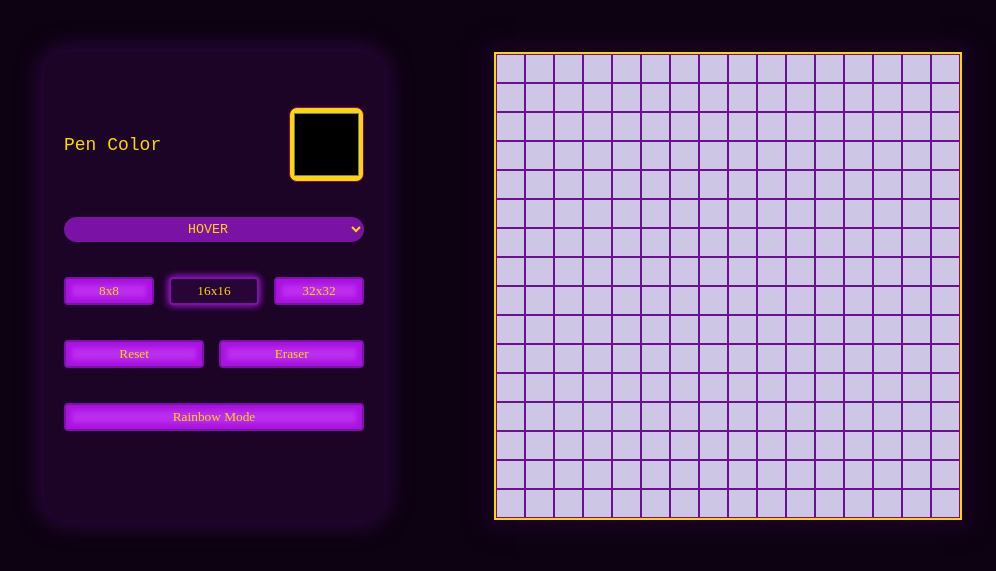
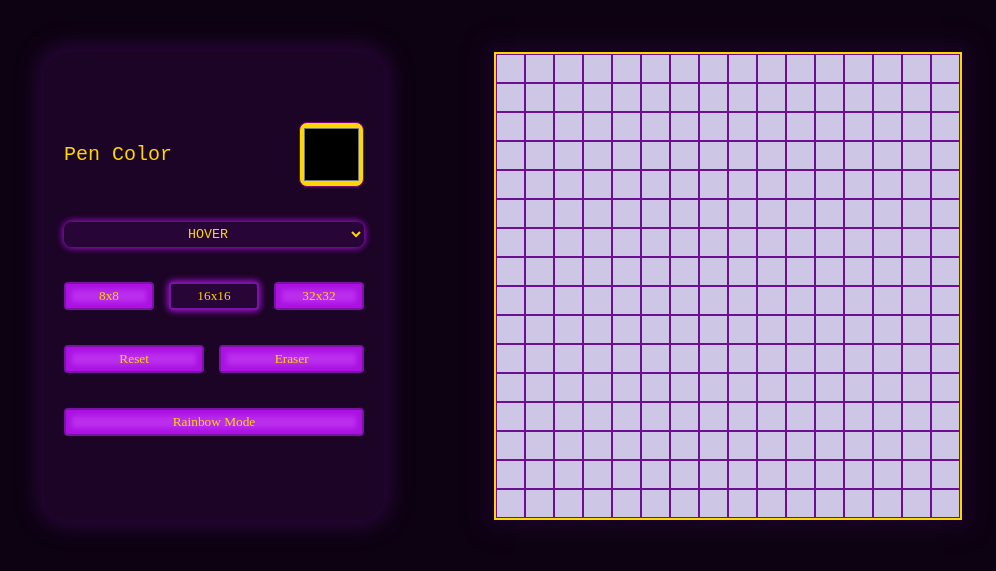
Before and after one commit to SiFou01/Sketch, a plain HTML site: page index.html in a window 1280 px wide. Shown: the part 63-634 px from the top of the page, without its empty margins (137-1133 px from the left). Drawn offline with Linux system fonts and the light colour scheme; a web font is replaced by a local one.

Commit message:
Style select button

```diff
--- a/index.html
+++ b/index.html
@@ -17,10 +17,12 @@
                 <p>Pen Color</p>
                 <input id="color-selector" type="color" onchange="getSelectedColor()">
             </div>
-            <select>
-                <option>HOVER</option>
-                <option>CLICK</option>
-            </select>
+            <div class="select">
+                <select>
+                    <option>HOVER</option>
+                    <option>CLICK</option>
+                </select>
+            </div>
             <div id="box-size">
                 <button onclick="changeBoxes(8)" id="btn8">8x8</button>
                 <button onclick="changeBoxes(16)" class="selected" id="btn16">16x16</button>
--- a/styles.css
+++ b/styles.css
@@ -31,7 +31,7 @@ h1 {
     gap: 35px;
     background-color: #1B0425;
     padding: 20px;
-    padding-top: 55px;
+    padding-top: 70px;
     border-radius: 25px;
     box-shadow: 0px 0px 20px 8px #270637;
 }
@@ -93,11 +93,6 @@ button {
     box-shadow: inset 0px 0px 5px 6px #AB12E2;
 }
 
-/*button:hover {
-        background-color: #270637;
-        box-shadow: 0px 0px 6px 3px #BB2FEE;
-} */
-
 .selected {
     background-color: #270637;
     box-shadow: 0px 0px 7px 1px #AB12E2;
@@ -126,22 +121,28 @@ button {
 #color-selector {
     background: none;
     cursor: pointer;
-    height: 75px;
-    width: 75px;
+    height: 65px;
+    width: 65px;
     border-radius: 8px;
     border-color: purple;
     background-color: gold;
     margin-left: auto;
 }
 
+.select {
+    border-radius: 8px;
+    box-shadow: 0px 0px 7px 1px #AB12E2;
+}
+
 select{
     color: gold;
     text-align: center;
-    background-color: #7912A5;
+    background-color: #270637;
     border: none;
     height: 25px;
-    border-radius: 15px;
+    border-radius: 8px;
     font-family: monospace;
+    width: 100%;
 }
 
 #color-choice {
@@ -152,6 +153,6 @@ select{
 }
 
 #color-choice p {
-    font-size: 18px;
+    font-size: 20px;
     font-family: monospace;
 }
```
